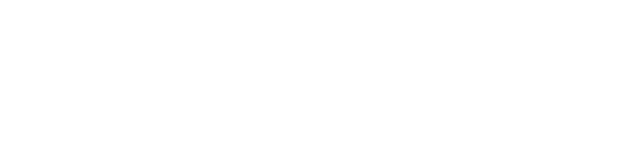
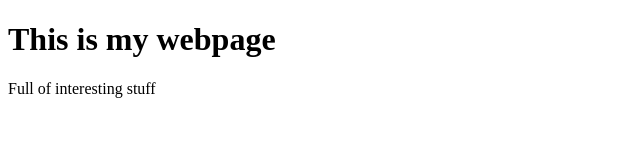
Before and after one commit to Earl0fLongGrey/drivingTestTest, a plain HTML site: page index.html in a window 1280 px wide. Shown: the whole page, without its empty margins (0-640 px from the left). Drawn offline with Linux system fonts and the light colour scheme.

Commit message:
created html branch and edited index.html

```diff
--- a/index.html
+++ b/index.html
@@ -1,8 +1,11 @@
+<!DOCTYPE html>
 <!DOCTYPE html>
 <html>
 <head>
 <title>My web page</title>
 </head>
 <body>
+<h1>This is my webpage</h1>
+<p>Full of interesting stuff</p>
 </body>
 </html>
```
